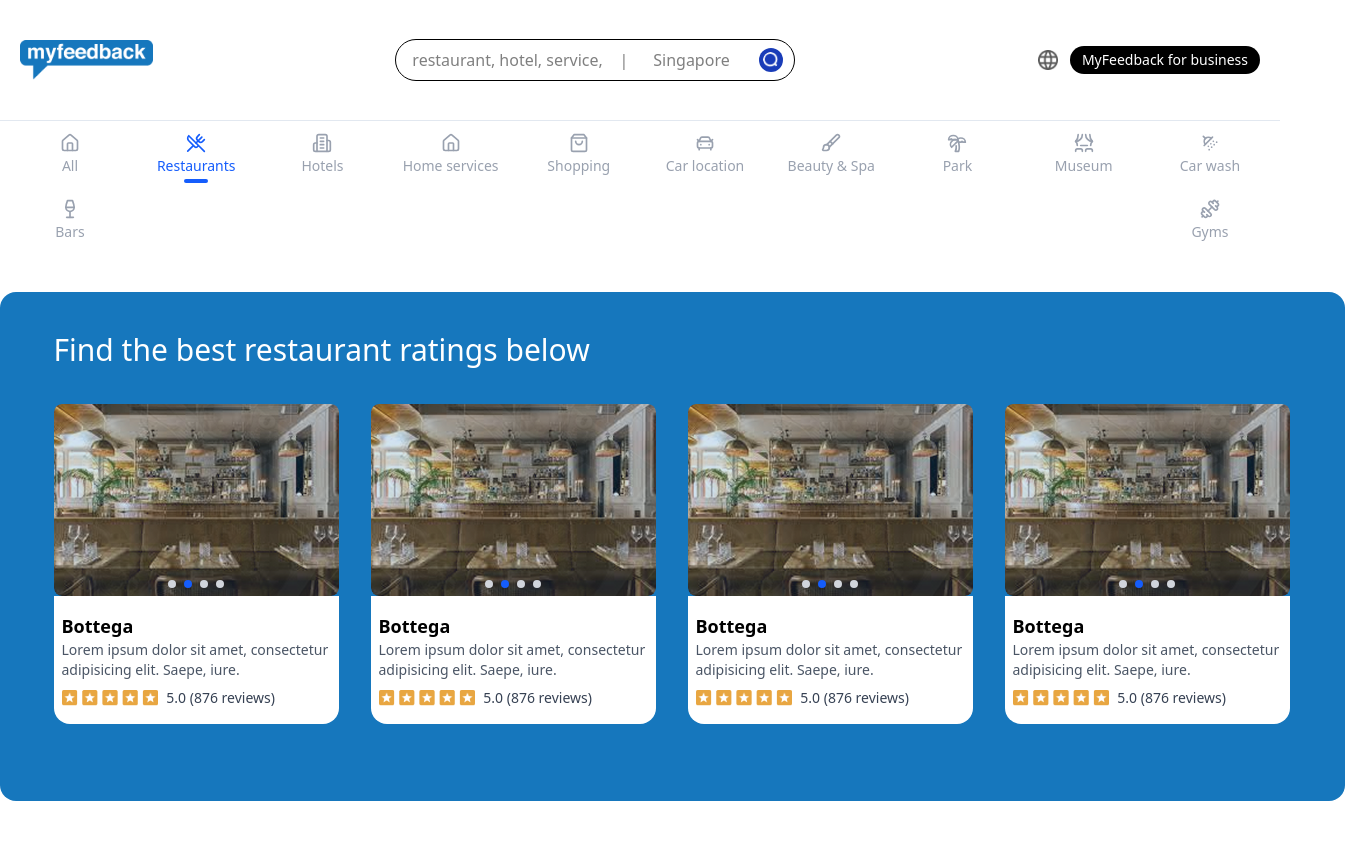
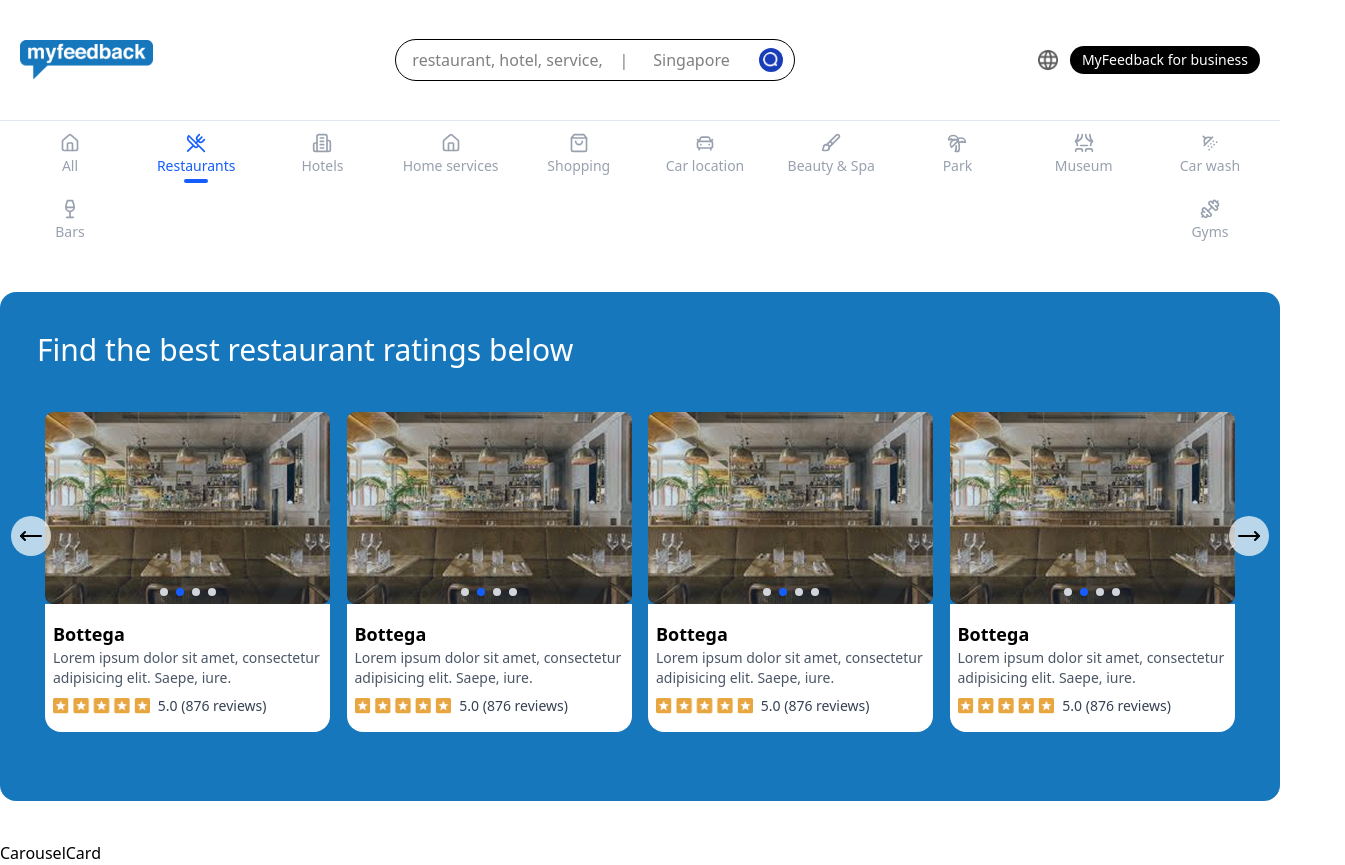
Before and after one commit to simonfornt/myfeedback, a React (Vite) app: page / in a window 1280 px wide. Shown: the whole page, 1345 px wide, since content can reach past the window. Before the commit the page ends 841 px from the top, so only its background shows below. Built offline with nearby package versions, Linux system fonts and the light colour scheme.

Commit message:
make this section responsive

```diff
--- a/src/App.jsx
+++ b/src/App.jsx
@@ -3,7 +3,8 @@ import './App.css'
 import Nav from './components/Nav'
 import MenuItem from './components/MenuItem'
 import Carousel from './components/Carousel'
-import CarouselSection from './components/CarouselSection'
+import CarouselSection from './components/CarouselSection';
+import CarouselCard from './components/CarouselCard';
 
 function App() {
 
@@ -13,6 +14,7 @@ function App() {
       <Nav/>
       <MenuItem/>
       <CarouselSection/>
+      <CarouselCard/>
     </>
   )
 }
--- /dev/null
+++ b/src/components/CarouselCard.jsx
@@ -0,0 +1,9 @@
+import React from 'react'
+
+function CarouselCard() {
+  return (
+    <div>CarouselCard</div>
+  )
+}
+
+export default CarouselCard;
--- a/src/components/CarouselSection.jsx
+++ b/src/components/CarouselSection.jsx
@@ -1,26 +1,88 @@
-import React from 'react'
+import React, { useState, useEffect } from 'react';
 import Carousel from './Carousel';
+import { MoveLeft, MoveRight } from 'lucide-react';
 
 function CarouselSection() {
+  const [currentIndex, setCurrentIndex] = useState(0);
+  const [cardsPerView, setCardsPerView] = useState(4);
 
+  const slides = [
+    { id: 1, title: "Fine Dining Experience", rating: "4.9" },
+    { id: 2, title: "Casual Bistro", rating: "4.7" },
+    { id: 3, title: "Seafood Special", rating: "4.8" },
+    { id: 4, title: "Vegan Paradise", rating: "4.95" },
+    { id: 5, title: "Italian Kitchen", rating: "4.85" },
+    { id: 6, title: "Steak House", rating: "4.89" },
+  ];
+
+  // Determine how many cards to show based on screen width
+  useEffect(() => {
+    const handleResize = () => {
+      const width = window.innerWidth;
+      if (width >= 1024) setCardsPerView(4);
+      else if (width >= 640) setCardsPerView(2);
+      else setCardsPerView(1);
+    };
+
+    handleResize(); // run initially
+    window.addEventListener('resize', handleResize);
+    return () => window.removeEventListener('resize', handleResize);
+  }, []);
+
+  const maxIndex = Math.max(0, slides.length - cardsPerView);
+
+  const nextSlide = () => {
+    setCurrentIndex((prev) => Math.min(prev + 1, maxIndex));
+  };
+
+  const prevSlide = () => {
+    setCurrentIndex((prev) => Math.max(prev - 1, 0));
+  };
+
+  const slideWidth = 100 / cardsPerView;
 
   return (
-   <>
-    <div className='w-[1345px] h-[509px] bg-[#1677BD] mx-auto py-10 my-10 rounded-2xl'>
-        <div className='w-[1238px] h-[363px] mx-auto items-center'>
-            <h1 className='text-3xl pb-9 text-white'>Find the best restaurant ratings below</h1>
-                <div className='flex gap-8 mx-auto'>
+    <div className='w-full max-w-[90%] xl:max-w-[1345px] min-h-[400px] md:min-h-[509px] bg-[#1677BD] mx-auto py-6 md:py-10 my-6 md:my-10 rounded-xl md:rounded-2xl'>
+      <div className='relative w-full max-w-[95%] md:max-w-[1238px] h-auto mx-auto px-4'>
+        <h1 className='text-2xl md:text-3xl pb-6 md:pb-9 text-white text-center md:text-left'>
+          Find the best restaurant ratings below
+        </h1>
 
-                <Carousel/>
-                <Carousel/>
-                <Carousel/>
-                <Carousel/>
-                </div>
+        <div className='relative overflow-hidden'>
+          <div
+            className='flex transition-transform duration-300 ease-out'
+            style={{ width: `${(slides.length * 100) / cardsPerView}%`, transform: `translateX(-${currentIndex * slideWidth}%)` }}
+          >
+            {slides.map((slide) => (
+              <div
+                key={slide.id}
+                className='w-full sm:w-1/2 lg:w-1/4 p-2'
+              >
+                <Carousel
+                  title={slide.title}
+                  rating={slide.rating}
+                />
+              </div>
+            ))}
+          </div>
+        </div>
 
-        </div>
+        {/* Navigation Arrows */}
+        <button
+          onClick={prevSlide}
+          className='absolute top-1/2 left-[-10px] -translate-y-1/2 bg-white/70 p-2 rounded-full hover:bg-white/50 transition-colors hidden md:block'
+        >
+          <MoveLeft className='w-6 h-6 text-black' />
+        </button>
+        <button
+          onClick={nextSlide}
+          className='absolute top-1/2 right-[-10px] -translate-y-1/2 bg-white/70 p-2 rounded-full hover:bg-white/50 transition-colors hidden md:block'
+        >
+          <MoveRight className='w-6 h-6 text-black' />
+        </button>
+      </div>
     </div>
-   </>
-  )
+  );
 }
 
 export default CarouselSection;
```
